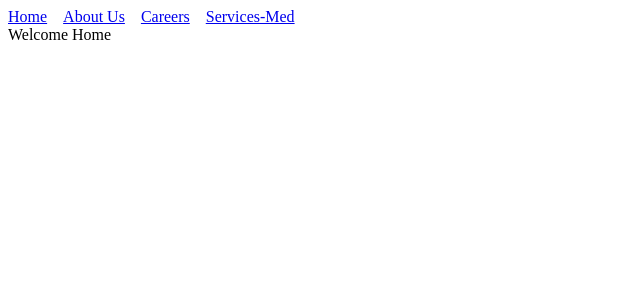
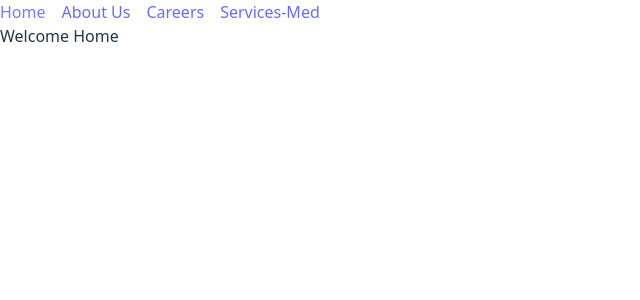
Before and after one commit to AbidShaik09/twynz-aerospace, a React (Vite) app: page / in a window 1280 px wide. Shown: the top 300 px of the page, without its empty margins (0-640 px from the left). Built offline with nearby package versions, Linux system fonts and the light colour scheme.

Commit message:
testing css changes

```diff
--- a/src/App.tsx
+++ b/src/App.tsx
@@ -6,7 +6,7 @@ import MED from "./pages/services/MED";
 
 export default function App() {
   return (
-    <div>
+    <div className="navbar">
       <nav style={{ display: "flex", gap: "1rem" }}>
         <Link to="/">Home</Link>
         <Link to="/about">About Us</Link>
--- a/src/index.css
+++ b/src/index.css
@@ -1,4 +1,4 @@
-/* :root {
+:root {
   font-family: system-ui, Avenir, Helvetica, Arial, sans-serif;
   line-height: 1.5;
   font-weight: 400;
@@ -24,8 +24,6 @@ a:hover {
 
 body {
   margin: 0;
-  display: flex;
-  place-items: center;
   min-width: 320px;
   min-height: 100vh;
 }
@@ -65,4 +63,4 @@ button:focus-visible {
   button {
     background-color: #f9f9f9;
   }
-} */
+}
```
